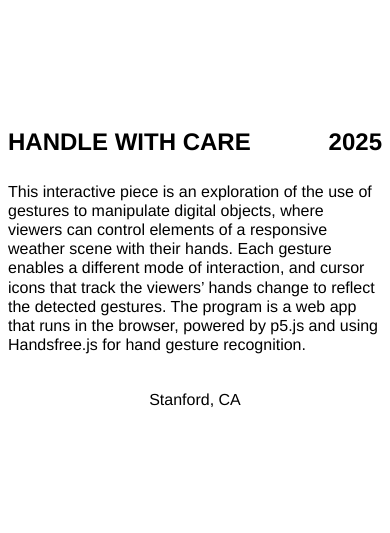
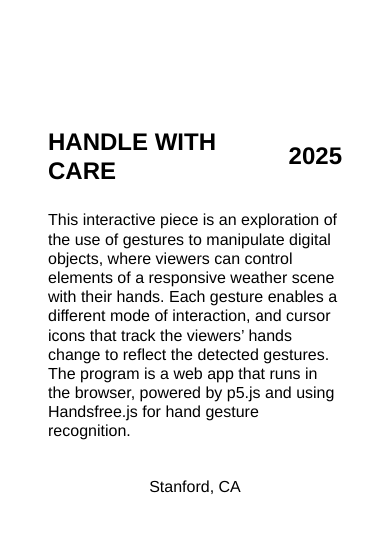
Before and after one commit to michelllepan/michelllepan.github.io, a Jekyll site: the page built from _posts/2025-05-12-handle-with-care.html, in a window 390 px wide. Shown: the top 533 px of the page. Built offline with Jekyll 4.4.1, drawn with Linux system fonts in a browser that asks for light colours; some web fonts are replaced.

Commit message:
Make responsive

```diff
--- a/assets/css/main.scss
+++ b/assets/css/main.scss
@@ -24,8 +24,7 @@ p {
     display: flex;
     gap: 75px;
     width: 775px;
-    margin-top: 200px;
-    margin-bottom: 100px;
+    margin: 200px 40px 100px 40px;
 }
 
 .site-content > div:first-child {
@@ -212,7 +211,7 @@ p {
     justify-content: center;
     align-items: end;
     flex-wrap: wrap;
-    row-gap: 10px;
+    row-gap: 0px;
     margin-top: 20px;
     gap: 20px;
     width: 100%;
@@ -234,3 +233,35 @@ p {
     max-height: 200px;
     vertical-align: middle;
 }
+
+@media (max-width: 700px) {
+    .site-content {
+        flex-direction: column;
+        width: 100%;
+        gap: 30px;
+        margin: 70px 40px 100px 40px;
+    }
+
+    .sidebar {
+        display: flex;
+        flex-direction: row;
+        justify-content: space-between;
+        align-items: flex-start;
+        margin-bottom: 12px;
+    }
+
+    .sidebar-link-wrapper {
+        text-align: right;
+        margin-top: 0px;
+    }
+
+    .tower-row {
+        align-items: center;
+        gap: 15px;
+        margin-top: 10px;
+    }
+
+    .tower-wrapper img {
+        max-height: 200px;
+    }
+}
--- a/assets/css/project.scss
+++ b/assets/css/project.scss
@@ -30,8 +30,7 @@ b {
     align-items: center;
     gap: 75px;
     width: 1200px;
-    margin-top: 100px;
-    margin-bottom: 100px;
+    margin: 100px 40px 100px 40px;
 }
 
 .project-content {
```
Also changed, not shown: 4 other files.
